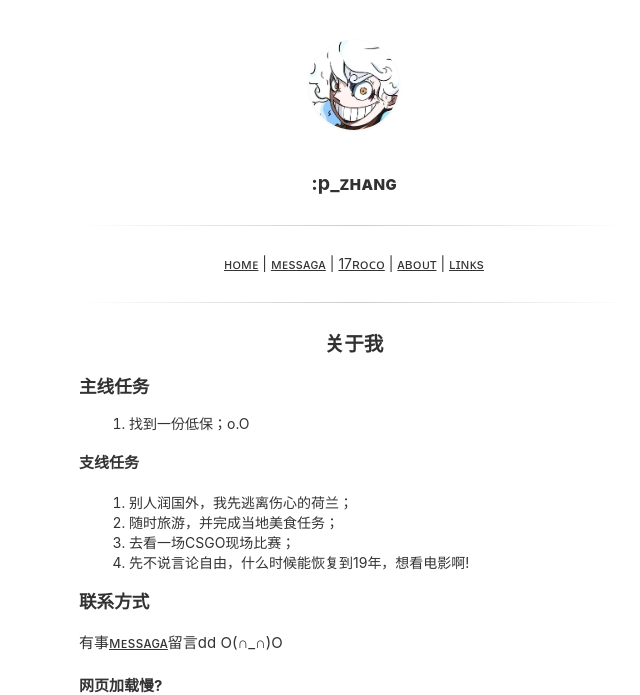
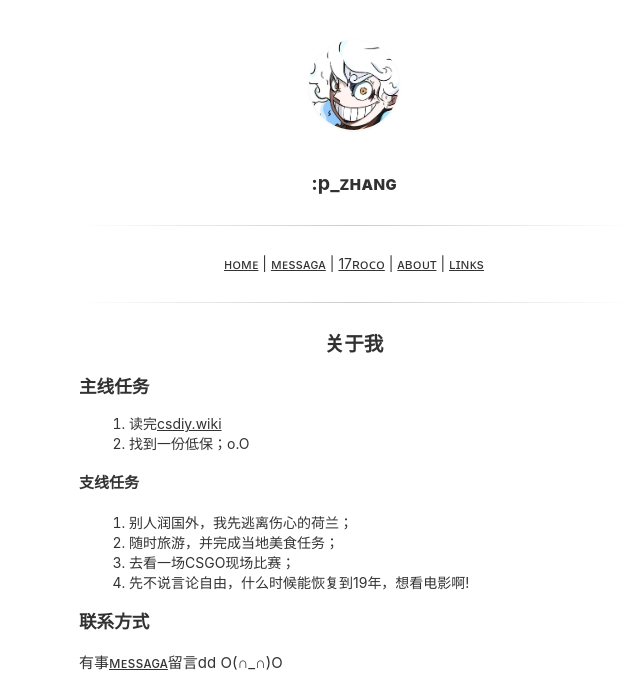
Before and after one commit to aroucc/aroucc.github.io, a Jekyll site: the page built from about.md, in a window 1280 px wide. Shown: the top 695 px of the page, without its empty margins (286-926 px from the left). Built offline with Jekyll 4.4.1, drawn with Linux system fonts in a browser that asks for light colours; nearby versions of some CDN libraries; comment, search, counter and statistics services are not loaded.

Commit message:
Update about.md

```diff
--- a/about.md
+++ b/about.md
@@ -3,7 +3,8 @@ layout: page
 title: 关于我
 ---
 #### 主线任务
-1. 找到一份低保；o.O
+1. 读完[csdiy.wiki](https://csdiy.wiki/)
+2. 找到一份低保；o.O
 
 **支线任务**
 1. 别人润国外，我先逃离伤心的荷兰；
```
